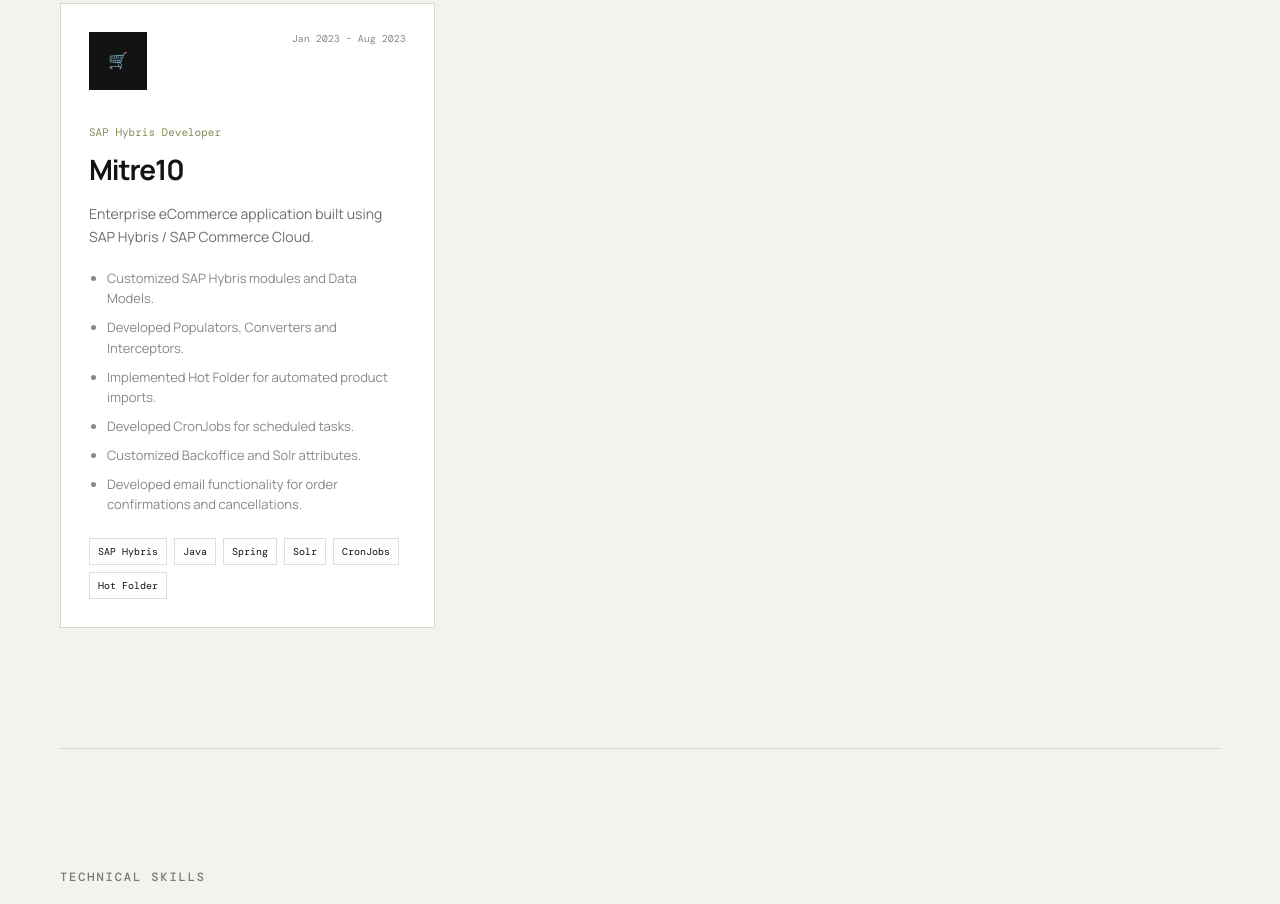
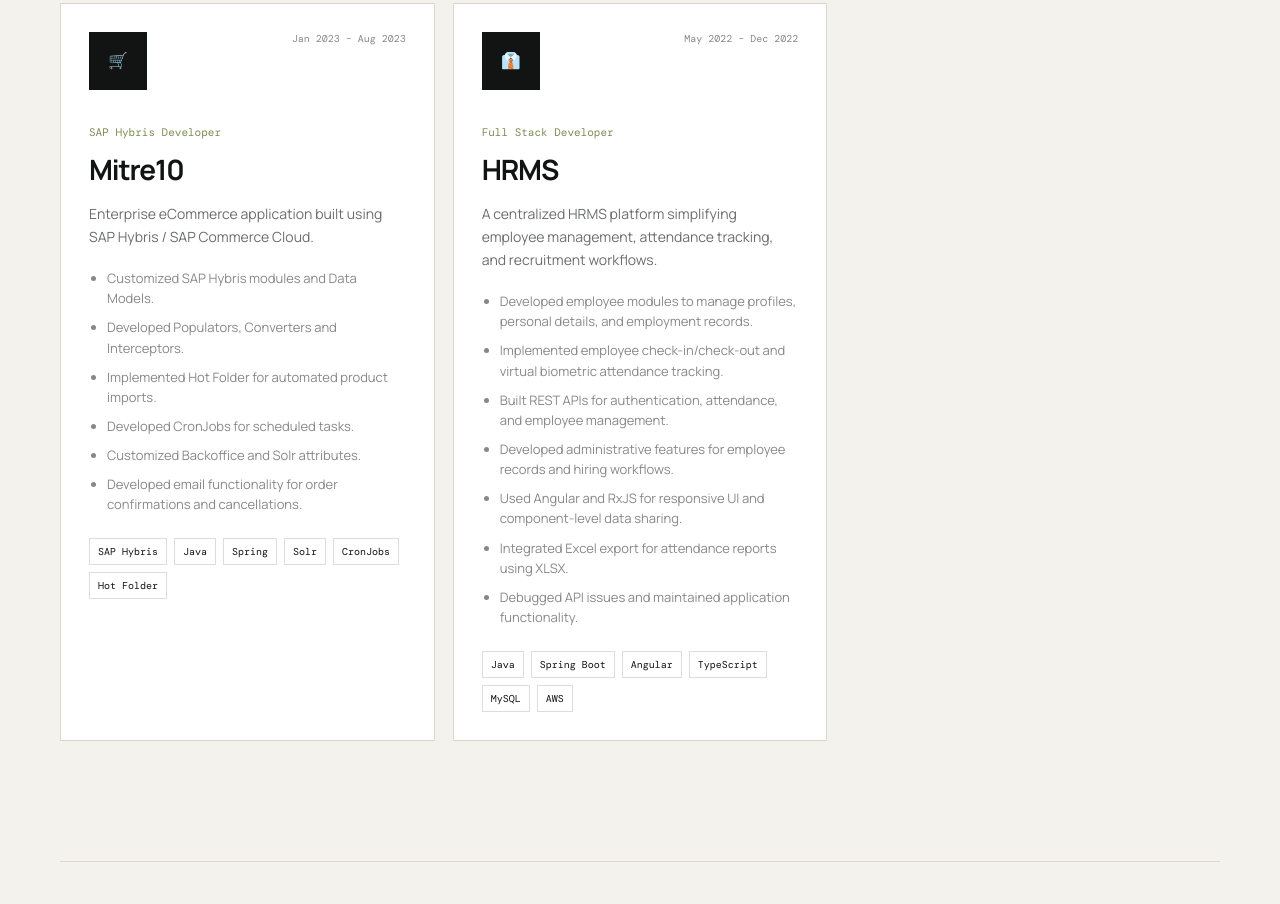
Before and after one commit to sachinkush007/sachin-portfolio, an Angular app: page / in a window 1280 px wide. Shown: the part 4840-5744 px from the top of the page. Built offline with nearby package versions, Linux system fonts and the light colour scheme.

Commit message:
HRMS Project Added

```diff
--- a/src/app/app.component.html
+++ b/src/app/app.component.html
@@ -802,6 +802,47 @@
 
       </article>
 
+
+      <article class="project">
+
+        <div class="project-top">
+          <div class="project-icon">👔</div>
+          <span>May 2022 – Dec 2022</span>
+        </div>
+
+        <p class="project-role">Full Stack Developer</p>
+
+        <h4>HRMS</h4>
+
+        <p>
+          A centralized HRMS platform simplifying employee management,
+          attendance tracking, and recruitment workflows.
+        </p>
+
+
+
+        <ul class="project-details">
+          <li>Developed employee modules to manage profiles, personal details, and employment records.</li>
+          <li>Implemented employee check-in/check-out and virtual biometric attendance tracking.</li>
+          <li>Built REST APIs for authentication, attendance, and employee management.</li>
+          <li>Developed administrative features for employee records and hiring workflows.</li>
+          <li>Used Angular and RxJS for responsive UI and component-level data sharing.</li>
+          <li>Integrated Excel export for attendance reports using XLSX.</li>
+          <li>Debugged API issues and maintained application functionality.</li>
+        </ul>
+
+
+        <div class="tags">
+          <span>Java</span>
+          <span>Spring Boot</span>
+          <span>Angular</span>
+          <span>TypeScript</span>
+          <span>MySQL</span>
+          <span>AWS</span>
+        </div>
+
+      </article>
+
     </div>
 
   </section>
```
